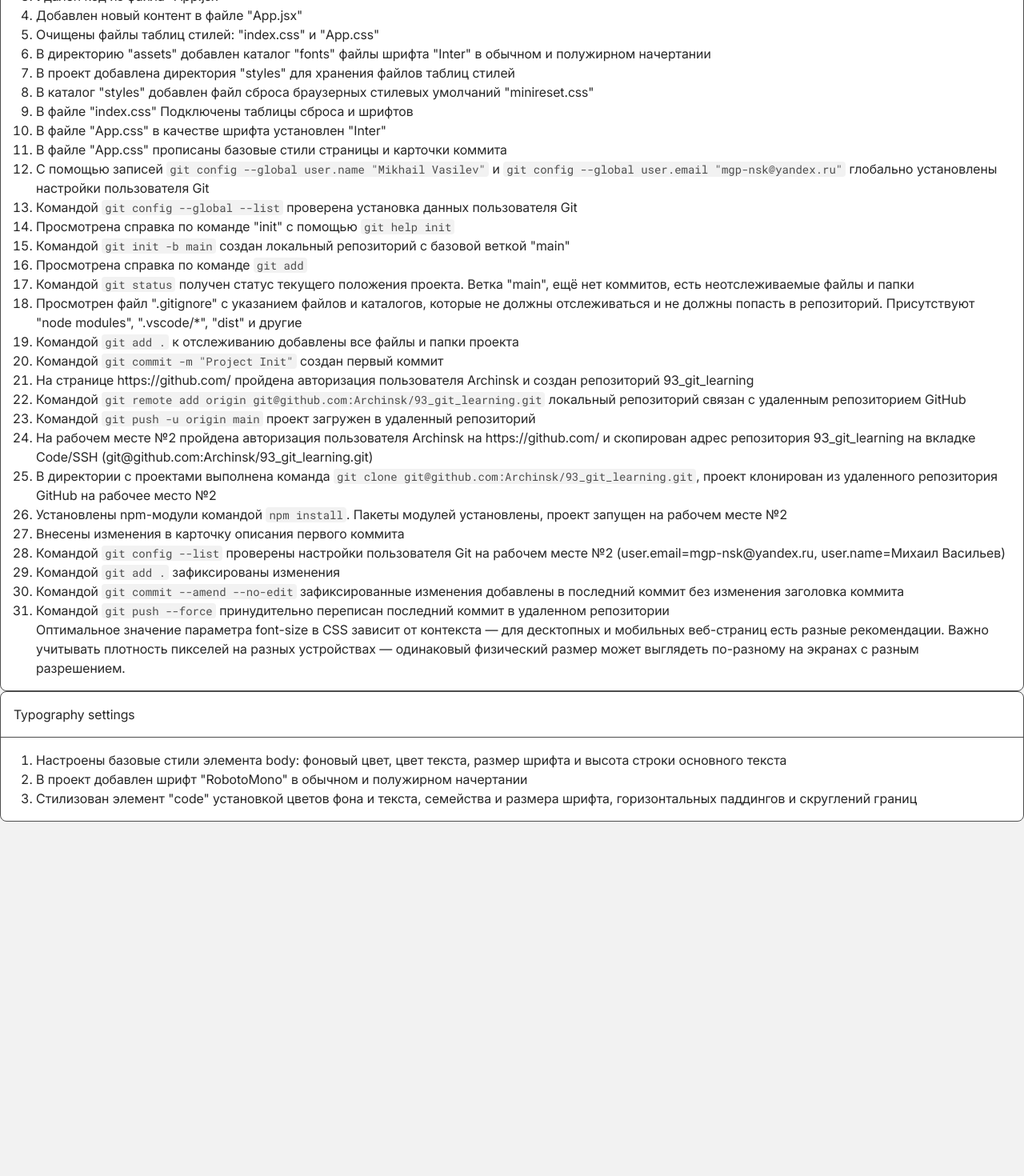
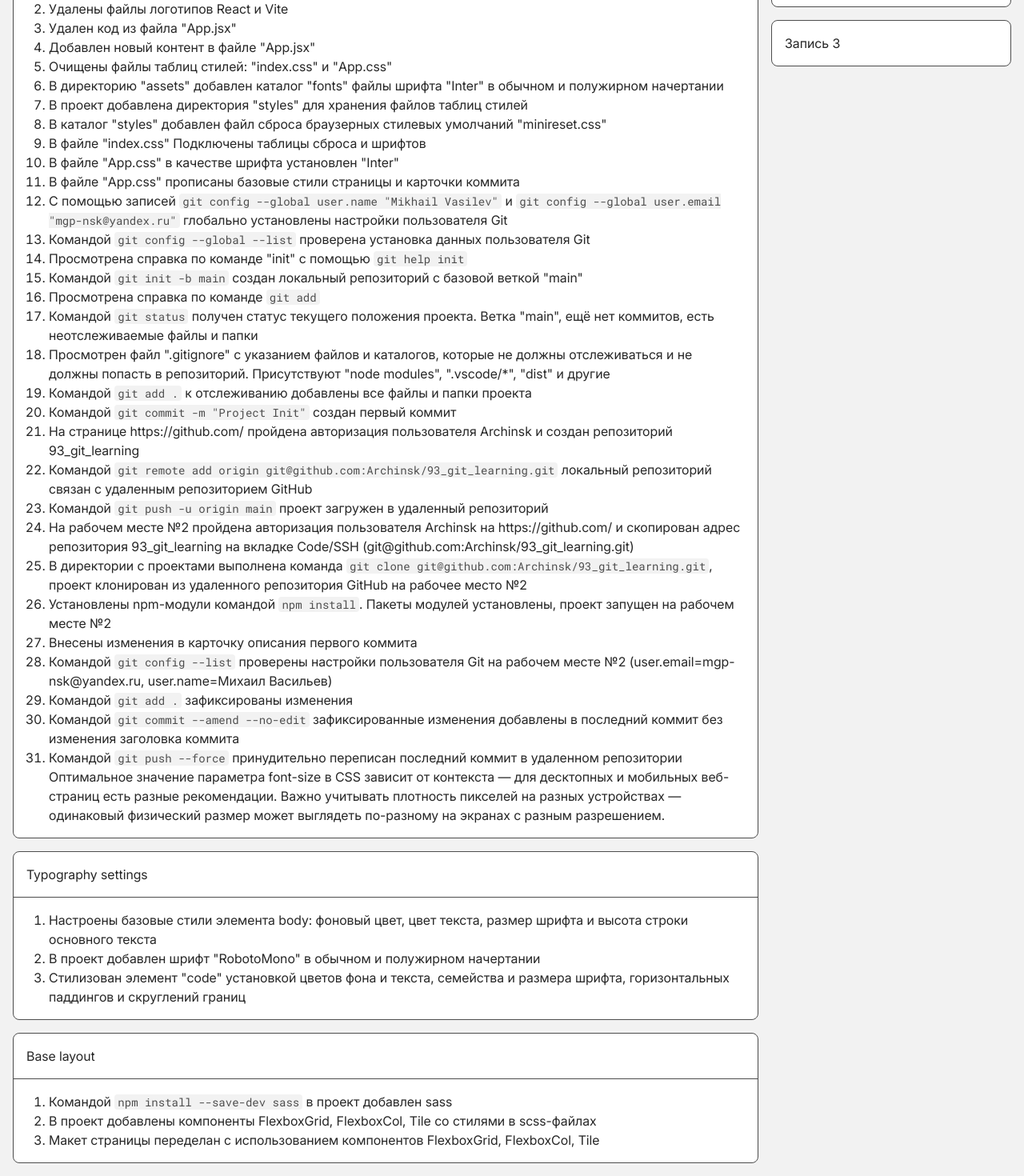
Before and after one commit to Archinsk/93_git_learning, a React (Vite) app: page / in a window 1280 px wide. Shown: the part 163-1633 px from the top of the page at 80% size. Before the commit the page ends 1190 px from the top, so only its background shows below. Built offline with nearby package versions, Linux system fonts and the light colour scheme.

Commit message:
Base layout

```diff
--- a/package.json
+++ b/package.json
@@ -22,6 +22,7 @@
     "eslint-plugin-react-hooks": "^7.0.1",
     "eslint-plugin-react-refresh": "^0.4.24",
     "globals": "^16.5.0",
+    "sass": "^1.97.3",
     "vite": "^7.2.4"
   }
 }
--- a/src/App.css
+++ b/src/App.css
@@ -1,20 +1,21 @@
 body {
   font-family: inter;
   background-color: hsl(0, 0%, 95%);
-  color: hsl(0, 0%, 15%);
+  color: hsla(0, 0%, 15%, 1);
   font-size: 1rem;
   line-height: 1.5;
+  padding: 1rem;
 }
 
 .commit {
   background-color: white;
-  border: 0.0625rem solid hsl(0, 0%, 30%);
+  border: 0.0625rem solid hsla(0, 0%, 30%, 1);
   border-radius: 0.5rem;
 }
 
 .commit-head {
   padding: 1rem;
-  border-bottom: 0.0625rem solid hsl(0, 0%, 30%);
+  border-bottom: 0.0625rem solid hsla(0, 0%, 30%, 1);
 }
 
 .commit-body {
@@ -26,8 +27,8 @@ ol {
 }
 
 code {
-  background-color: hsl(0, 0%, 95%);
-  color: hsl(0, 0%, 30%);
+  background-color: hsla(0, 0%, 95%, 1);
+  color: hsla(0, 0%, 30%, 1);
   padding-left: 0.25rem;
   padding-right: 0.25rem;
   border-radius: 0.25rem;
--- a/src/App.jsx
+++ b/src/App.jsx
@@ -1,10 +1,16 @@
 import { useState } from "react";
 import "./App.css";
+import { FlexboxGrid } from "./components/FlexboxGrid/FlexboxGrid";
+import { FlexboxCol } from "./components/FlexboxCol/FlexboxCol";
+import { Tile } from "./components/Tile/Tile";
 
 function App() {
   return (
     <>
       <h1>Git Learning</h1>
+      <FlexboxGrid>
+        <FlexboxCol span={9}>
+          <FlexboxGrid>
             <div className="commit">
               <div className="commit-head">Initial commit</div>
               <div className="commit-body">
@@ -25,23 +31,30 @@ function App() {
                     "Inter" в обычном и полужирном начертании
                   </li>
                   <li>
-              В проект добавлена директория "styles" для хранения файлов таблиц
-              стилей
+                    В проект добавлена директория "styles" для хранения файлов
+                    таблиц стилей
                   </li>
                   <li>
                     В каталог "styles" добавлен файл сброса браузерных стилевых
                     умолчаний "minireset.css"
                   </li>
-            <li>В файле "index.css" Подключены таблицы сброса и шрифтов</li>
-            <li>В файле "App.css" в качестве шрифта установлен "Inter"</li>
                   <li>
-              В файле "App.css" прописаны базовые стили страницы и карточки
-              коммита
+                    В файле "index.css" Подключены таблицы сброса и шрифтов
+                  </li>
+                  <li>
+                    В файле "App.css" в качестве шрифта установлен "Inter"
+                  </li>
+                  <li>
+                    В файле "App.css" прописаны базовые стили страницы и
+                    карточки коммита
                   </li>
                   <li>
                     С помощью записей{" "}
-              <code>git config --global user.name "Mikhail Vasilev"</code> и{" "}
-              <code>git config --global user.email "mgp-nsk@yandex.ru"</code>{" "}
+                    <code>git config --global user.name "Mikhail Vasilev"</code>{" "}
+                    и{" "}
+                    <code>
+                      git config --global user.email "mgp-nsk@yandex.ru"
+                    </code>{" "}
                     глобально установлены настройки пользователя Git
                   </li>
                   <li>
@@ -60,26 +73,27 @@ function App() {
                     Просмотрена справка по команде <code>git add</code>
                   </li>
                   <li>
-              Командой <code>git status</code> получен статус текущего положения
-              проекта. Ветка "main", ещё нет коммитов, есть неотслеживаемые
-              файлы и папки
+                    Командой <code>git status</code> получен статус текущего
+                    положения проекта. Ветка "main", ещё нет коммитов, есть
+                    неотслеживаемые файлы и папки
                   </li>
                   <li>
                     Просмотрен файл ".gitignore" с указанием файлов и каталогов,
-              которые не должны отслеживаться и не должны попасть в репозиторий.
-              Присутствуют "node modules", ".vscode/*", "dist" и другие
+                    которые не должны отслеживаться и не должны попасть в
+                    репозиторий. Присутствуют "node modules", ".vscode/*",
+                    "dist" и другие
                   </li>
                   <li>
-              Командой <code>git add .</code> к отслеживанию добавлены все файлы
-              и папки проекта
+                    Командой <code>git add .</code> к отслеживанию добавлены все
+                    файлы и папки проекта
                   </li>
                   <li>
-              Командой <code>git commit -m "Project Init"</code> создан первый
-              коммит
+                    Командой <code>git commit -m "Project Init"</code> создан
+                    первый коммит
                   </li>
                   <li>
-              На странице https://github.com/ пройдена авторизация пользователя
-              Archinsk и создан репозиторий 93_git_learning
+                    На странице https://github.com/ пройдена авторизация
+                    пользователя Archinsk и создан репозиторий 93_git_learning
                   </li>
                   <li>
                     Командой{" "}
@@ -90,23 +104,27 @@ function App() {
                     локальный репозиторий связан с удаленным репозиторием GitHub
                   </li>
                   <li>
-              Командой <code>git push -u origin main</code> проект загружен в
-              удаленный репозиторий
+                    Командой <code>git push -u origin main</code> проект
+                    загружен в удаленный репозиторий
                   </li>
                   <li>
-              На рабочем месте №2 пройдена авторизация пользователя Archinsk на
-              https://github.com/ и скопирован адрес репозитория 93_git_learning
-              на вкладке Code/SSH (git@github.com:Archinsk/93_git_learning.git)
+                    На рабочем месте №2 пройдена авторизация пользователя
+                    Archinsk на https://github.com/ и скопирован адрес
+                    репозитория 93_git_learning на вкладке Code/SSH
+                    (git@github.com:Archinsk/93_git_learning.git)
                   </li>
                   <li>
                     В директории с проектами выполнена команда{" "}
-              <code>git clone git@github.com:Archinsk/93_git_learning.git</code>
-              , проект клонирован из удаленного репозитория GitHub на рабочее
-              место №2
+                    <code>
+                      git clone git@github.com:Archinsk/93_git_learning.git
+                    </code>
+                    , проект клонирован из удаленного репозитория GitHub на
+                    рабочее место №2
                   </li>
                   <li>
-              Установлены npm-модули командой <code>npm install</code>. Пакеты
-              модулей установлены, проект запущен на рабочем месте №2
+                    Установлены npm-модули командой <code>npm install</code>.
+                    Пакеты модулей установлены, проект запущен на рабочем месте
+                    №2
                   </li>
                   <li>Внесены изменения в карточку описания первого коммита</li>
                   <li>
@@ -118,20 +136,20 @@ function App() {
                     Командой <code>git add .</code> зафиксированы изменения
                   </li>
                   <li>
-              Командой <code>git commit --amend --no-edit</code> зафиксированные
-              изменения добавлены в последний коммит без изменения заголовка
-              коммита
+                    Командой <code>git commit --amend --no-edit</code>{" "}
+                    зафиксированные изменения добавлены в последний коммит без
+                    изменения заголовка коммита
                   </li>
                   <li>
-              Командой <code>git push --force</code> принудительно переписан
-              последний коммит в удаленном репозитории
+                    Командой <code>git push --force</code> принудительно
+                    переписан последний коммит в удаленном репозитории
                   </li>
                   <p>
                     Оптимальное значение параметра font-size в CSS зависит от
-              контекста — для десктопных и мобильных веб-страниц есть разные
-              рекомендации. Важно учитывать плотность пикселей на разных
-              устройствах — одинаковый физический размер может выглядеть
-              по-разному на экранах с разным разрешением.
+                    контекста — для десктопных и мобильных веб-страниц есть
+                    разные рекомендации. Важно учитывать плотность пикселей на
+                    разных устройствах — одинаковый физический размер может
+                    выглядеть по-разному на экранах с разным разрешением.
                   </p>
                 </ol>
               </div>
@@ -141,8 +159,8 @@ function App() {
               <div className="commit-body">
                 <ol>
                   <li>
-              Настроены базовые стили элемента body: фоновый цвет, цвет текста,
-              размер шрифта и высота строки основного текста
+                    Настроены базовые стили элемента body: фоновый цвет, цвет
+                    текста, размер шрифта и высота строки основного текста
                   </li>
                   <li>
                     В проект добавлен шрифт "RobotoMono" в обычном и полужирном
@@ -150,12 +168,41 @@ function App() {
                   </li>
                   <li>
                     Стилизован элемент "code" установкой цветов фона и текста,
-              семейства и размера шрифта, горизонтальных паддингов и скруглений
-              границ
+                    семейства и размера шрифта, горизонтальных паддингов и
+                    скруглений границ
                   </li>
                 </ol>
               </div>
             </div>
+            <div className="commit">
+              <div className="commit-head">Base layout</div>
+              <div className="commit-body">
+                <ol>
+                  <li>
+                    Командой <code>npm install --save-dev sass</code> в проект
+                    добавлен sass
+                  </li>
+                  <li>
+                    В проект добавлены компоненты FlexboxGrid, FlexboxCol, Tile
+                    со стилями в scss-файлах
+                  </li>
+                  <li>
+                    Макет страницы переделан с использованием компонентов
+                    FlexboxGrid, FlexboxCol, Tile
+                  </li>
+                </ol>
+              </div>
+            </div>
+          </FlexboxGrid>
+        </FlexboxCol>
+        <FlexboxCol span={3}>
+          <FlexboxGrid>
+            <Tile>Запись 1</Tile>
+            <Tile>Запись 2</Tile>
+            <Tile>Запись 3</Tile>
+          </FlexboxGrid>
+        </FlexboxCol>
+      </FlexboxGrid>
     </>
   );
 }
--- /dev/null
+++ b/src/components/FlexboxCol/FlexboxCol.jsx
@@ -0,0 +1,22 @@
+import "./FlexboxCol.scss";
+
+export const FlexboxCol = ({
+  children,
+  className,
+  columns = 12,
+  span,
+  ...restProps
+}) => {
+  let componentClassName = span
+    ? `flexbox-col-${span}-${columns}`
+    : "flexbox-col";
+  if (className) {
+    componentClassName + ` ${className}`;
+  }
+
+  return (
+    <div className={componentClassName} {...restProps}>
+      {children}
+    </div>
+  );
+};
--- /dev/null
+++ b/src/components/FlexboxCol/FlexboxCol.scss
@@ -0,0 +1,48 @@
+$grid-column-gap: 1rem;
+$grid-columns: 12 !default;
+
+.flexbox-col {
+  flex: 1 0 0;
+}
+
+.flexbox-col-auto {
+  flex: 0 0 auto;
+  width: auto;
+}
+
+@if $grid-columns > 0 {
+  @for $i from 1 through $grid-columns {
+    .flexbox-col-#{$i}-#{$grid-columns} {
+      --grid-columns: #{$grid-columns};
+      --grid-column-gap: #{$grid-column-gap};
+      flex: 0 0 auto;
+      width: calc(
+        ((100% + var(--grid-column-gap)) / var(--grid-columns)) *
+          $i -
+          var(--grid-column-gap)
+      );
+    }
+  }
+
+  @for $i from 0 through ($grid-columns - 1) {
+    @if not($i == 0) {
+      .offset-#{$i} {
+        --grid-columns: #{$grid-columns};
+        --grid-column-gap: #{$grid-column-gap};
+        $col: calc((100% + var(--grid-column-gap)) / $grid-columns);
+        margin-left: if(
+          $i == 0,
+          0,
+          calc((100% + var(--grid-column-gap)) / var(--grid-columns) * $i)
+        );
+      }
+    }
+  }
+}
+
+@for $i from 1 through $grid-columns {
+  :not(.flexbox-grid) > .flexbox-col-#{$i}-#{$grid-columns} {
+    --grid-column-gap: 0rem;
+    --grid-row-gap: 0rem;
+  }
+}
--- /dev/null
+++ b/src/components/FlexboxGrid/FlexboxGrid.jsx
@@ -0,0 +1,12 @@
+import "./FlexboxGrid.scss";
+
+export const FlexboxGrid = ({ children, className, ...restProps }) => {
+  return (
+    <div
+      className={className ? `flexbox-grid ${className}` : "flexbox-grid"}
+      {...restProps}
+    >
+      {children}
+    </div>
+  );
+};
--- /dev/null
+++ b/src/components/FlexboxGrid/FlexboxGrid.scss
@@ -0,0 +1,58 @@
+$grid-row-gap: 1rem;
+$grid-column-gap: 1rem;
+$grid-columns: 12 !default;
+$spacer: 1rem !default;
+$gaps: (
+  "0": 0rem,
+  "1-8": $spacer * 0.125,
+  "1-4": $spacer * 0.25,
+  "1-2": $spacer * 0.5,
+  "3-4": $spacer * 0.75,
+  "1": $spacer,
+  "5-4": $spacer * 1.25,
+  "3-2": $spacer * 1.5,
+  "2": $spacer * 2,
+);
+
+.flexbox-grid {
+  --grid-column-gap: #{$grid-column-gap};
+  --grid-row-gap: #{$grid-row-gap};
+  display: flex;
+  flex-wrap: wrap;
+  column-gap: var(--grid-column-gap);
+  row-gap: var(--grid-row-gap);
+
+  > * {
+    flex-shrink: 0;
+    width: 100%;
+    max-width: 100%;
+  }
+}
+
+.flexbox-grid-cols-auto > * {
+  flex: 0 0 auto;
+  width: auto;
+}
+
+@if $grid-columns > 0 {
+  @for $i from 1 through $grid-columns {
+    .flexbox-grid-cols-#{$i} > * {
+      flex: 0 0 auto;
+      width: calc(
+        ((100% + var(--grid-column-gap)) / $i) - var(--grid-column-gap)
+      );
+    }
+  }
+}
+
+@each $key, $value in $gaps {
+  .gap-#{$key},
+  .column-gap-#{$key} {
+    --grid-column-gap: #{$value};
+  }
+
+  .gap-#{$key},
+  .row-gap-#{$key} {
+    --grid-row-gap: #{$value};
+  }
+}
--- /dev/null
+++ b/src/components/Tile/Tile.jsx
@@ -0,0 +1,9 @@
+import "./Tile.scss";
+
+export const Tile = ({ children, className, ...restProps }) => {
+  return (
+    <div className={className ? `tile ${className}` : "tile"} {...restProps}>
+      {children}
+    </div>
+  );
+};
--- /dev/null
+++ b/src/components/Tile/Tile.scss
@@ -0,0 +1,26 @@
+$tile-bg-color: hsla(0, 0%, 100%, 1);
+$tile-color: inherit;
+$tile-padding-y: 1rem;
+$tile-padding-x: 1rem;
+$tile-border-radius: 0.5rem;
+$tile-border-width: 0.0625rem;
+$tile-border-style: solid;
+$tile-border-color: hsla(0, 0%, 30%, 1);
+
+.tile {
+  --tile-bg-color: #{$tile-bg-color};
+  --tile-color: #{$tile-color};
+  --tile-padding-y: #{$tile-padding-y};
+  --tile-padding-x: #{$tile-padding-x};
+  --tile-border-radius: #{$tile-border-radius};
+  --tile-border-width: #{$tile-border-width};
+  --tile-border-style: #{$tile-border-style};
+  --tile-border-color: #{$tile-border-color};
+
+  background-color: var(--tile-bg-color);
+  color: var(--tile-color);
+  padding: var(--tile-padding-y) var(--tile-padding-x);
+  border-radius: var(--tile-border-radius);
+  border: var(--tile-border-width) var(--tile-border-style)
+    var(--tile-border-color);
+}
```
Also changed, not shown: 1 other file (tests, documents, lock files or other folders). Lines whose indentation alone changed are shown as unchanged.
